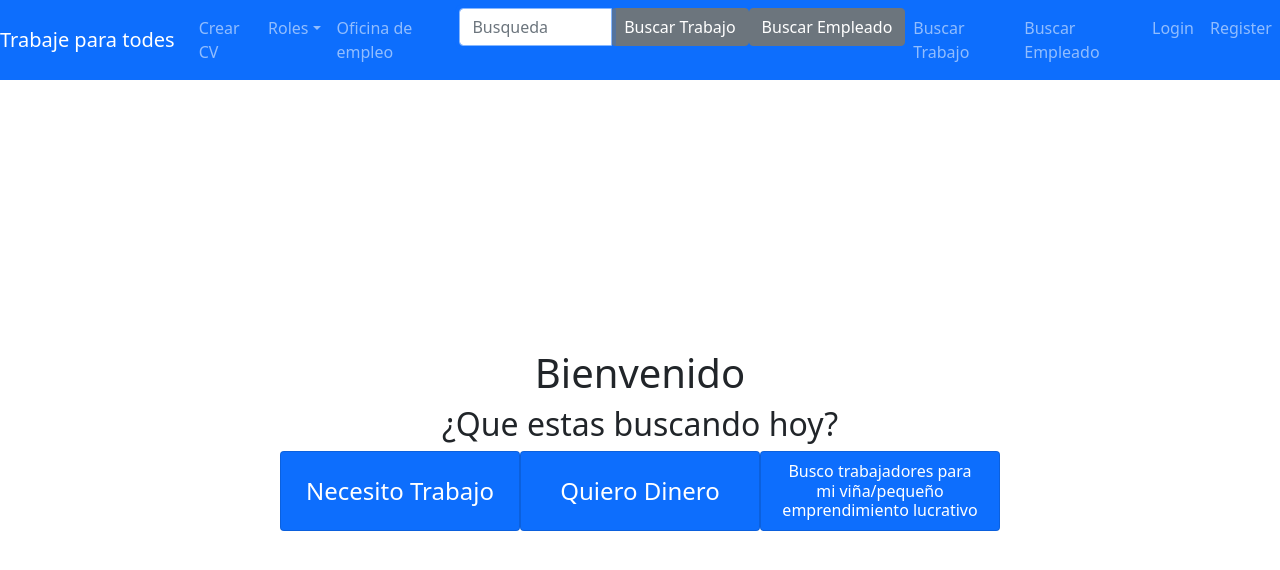
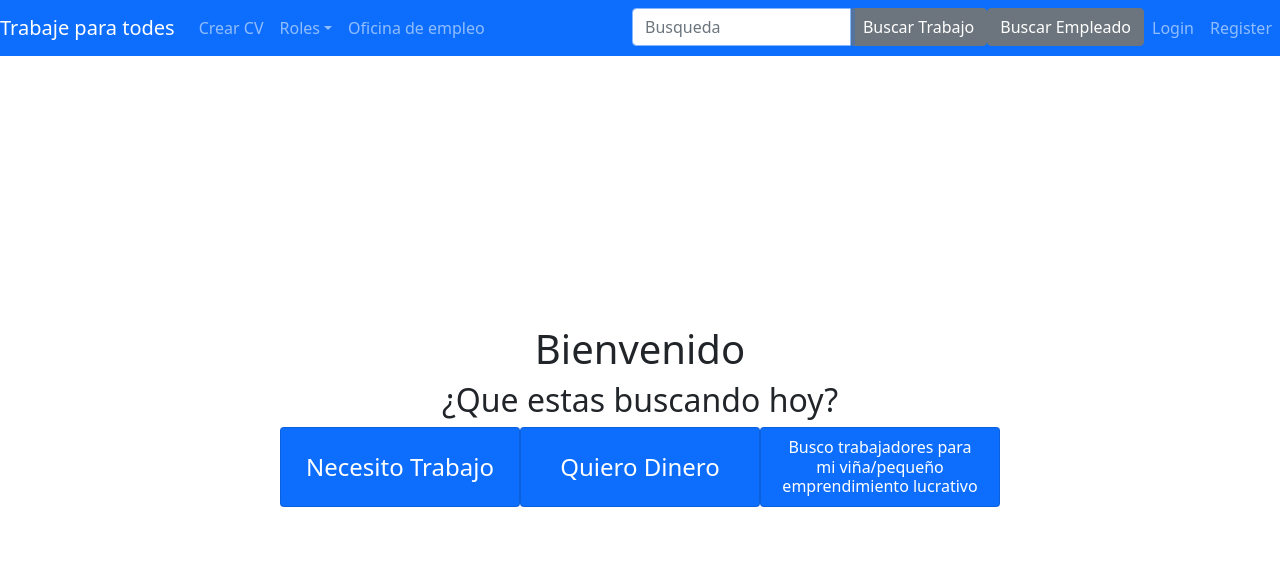
Before and after one commit to elkitoq/EndProyect, a React (Create React App) app: page / in a window 1280 px wide. Shown: the top 570 px of the page. Built offline with nearby package versions, Linux system fonts and the light colour scheme.

Commit message:
detalles responsive

```diff
--- a/src/Components/Navegador.js
+++ b/src/Components/Navegador.js
@@ -50,8 +50,8 @@ export const NavegadorPrincipal = () => {
             href="/lookforJob/"
             text="Buscar Trabajo"
             othersButtons={[{href:"/lookforWorker/",text:"Buscar Empleado"}]}/>
-          <NavButton href="/lookforJob/" children="Buscar Trabajo"/>
-          <NavButton href="/lookforWorker/" children="Buscar Empleado"/>
+          <NavButton href="/lookforJob/" children="Buscar Trabajo" className="mostrar-search"/>
+          <NavButton href="/lookforWorker/" children="Buscar Empleado" className="mostrar-search"/>
           <NavButton href="/Login/" onClick={toggleLogin} children= {(login.isLogin === "true") ? "Logout" : "Login"}/>
           <NavButton href="/Register/" children={(login.isLogin === "true") ? "Crear Rol" : "Register"} />
         </Nav>
@@ -60,9 +60,9 @@ export const NavegadorPrincipal = () => {
   )
 }
 
-const NavButton= ({href,children,onClick}) =>{
+const NavButton= ({href,children,onClick,className}) =>{
   return (
-    <NavItem>
+    <NavItem className={className}>
       <NavLink href={href} onClick={onClick}>{children}</NavLink>
       </NavItem>
   );
--- a/src/style/generic.css
+++ b/src/style/generic.css
@@ -43,6 +43,7 @@ input::-webkit-inner-spin-button{
     }
     }
 
+
  @media screen and (min-width: 1060px) {
     .mostrar-search{
     display:none;
```
